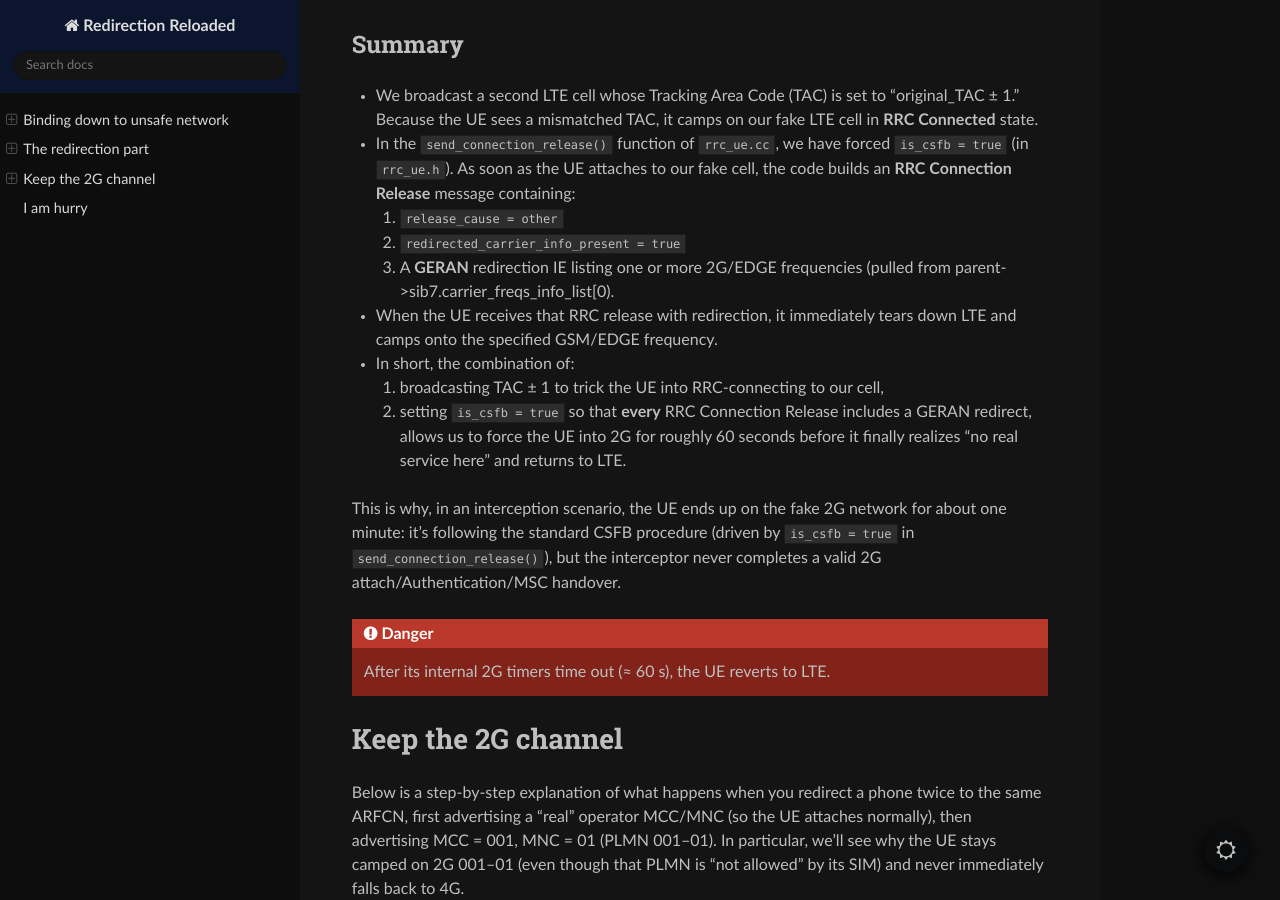
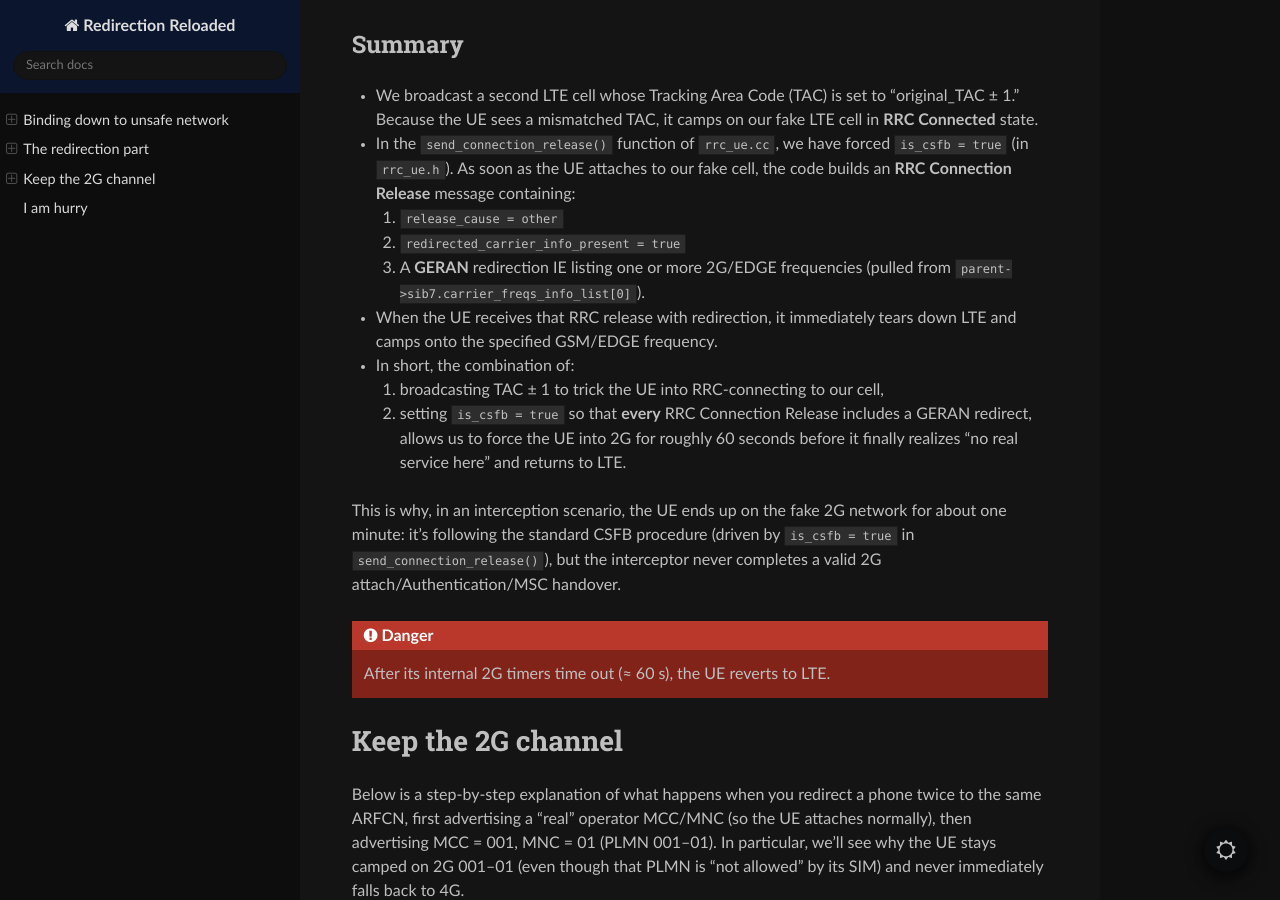
Before and after one commit to bbaranoff/binding-down-to-gsm, a Sphinx documentation site: the page built from docs/index.rst, in a window 1280 px wide and 900 px high, scrolled down 3142 px. Built offline with Sphinx 7.4.7 and the Read the Docs theme 3.1.0, drawn with Linux system fonts in a browser that asks for light colours.

```diff
--- a/docs/index.rst
+++ b/docs/index.rst
@@ -170,7 +170,7 @@ Summary
    1. ``release_cause = other``
    2. ``redirected_carrier_info_present = true``
    3. A **GERAN** redirection IE listing one or more 2G/EDGE frequencies
-      (pulled from parent->sib7.carrier_freqs_info_list[0).
+      (pulled from ``parent->sib7.carrier_freqs_info_list[0]``).
 
 -  When the UE receives that RRC release with redirection, it
    immediately tears down LTE and camps onto the specified GSM/EDGE
```
